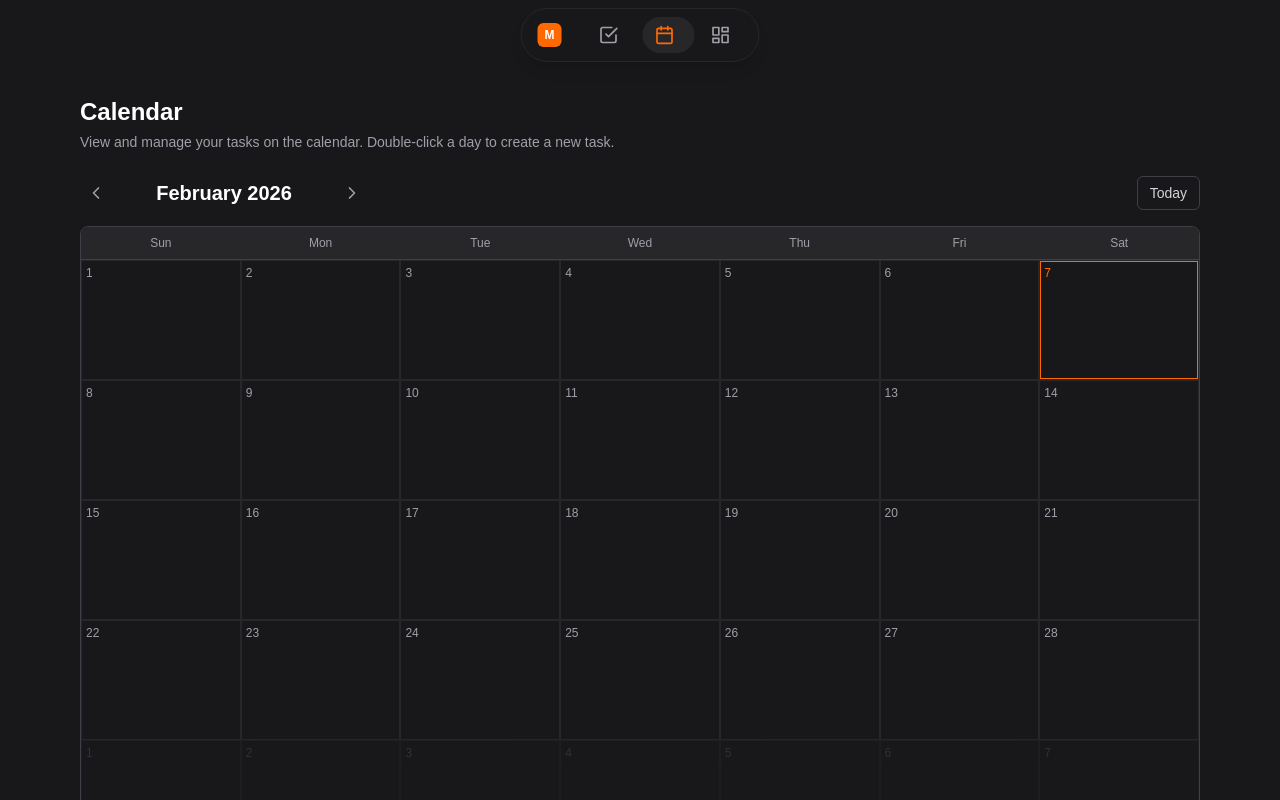
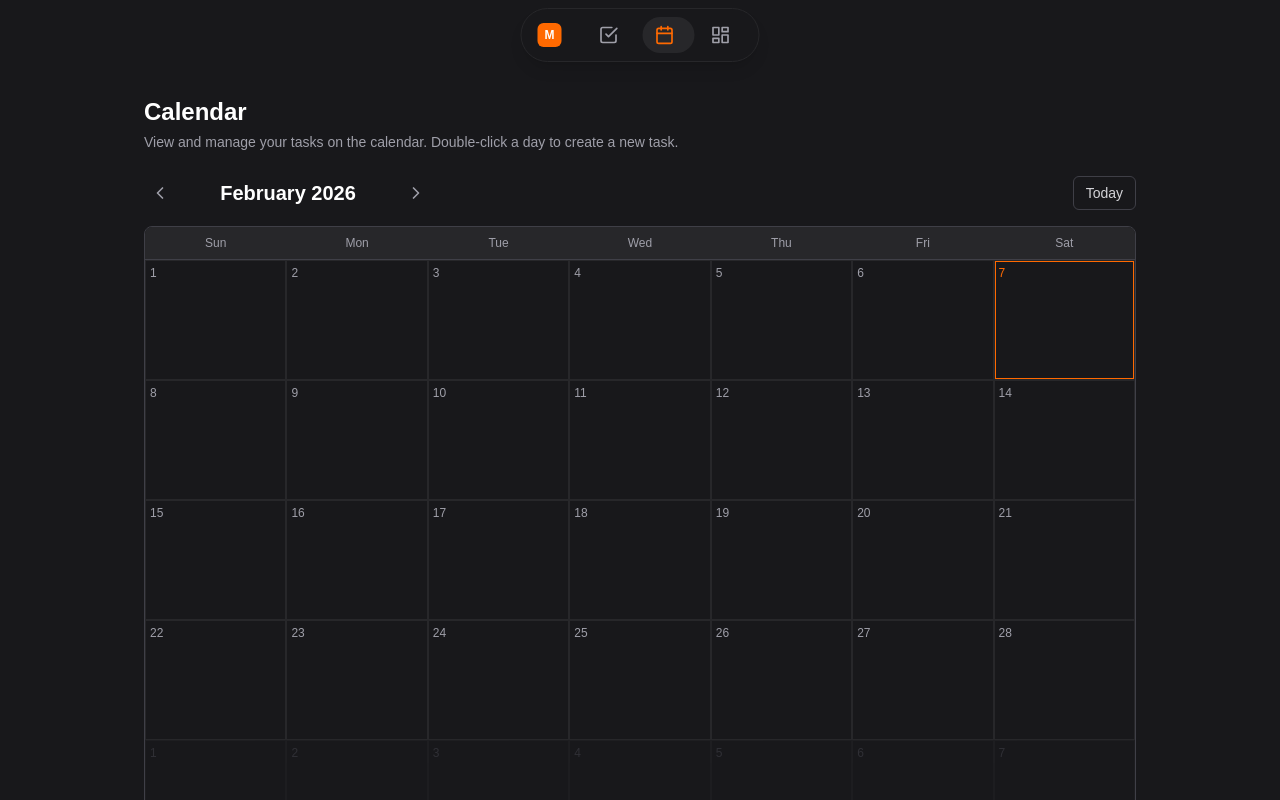
Before and after one commit to LoveMig6334/mc-todo, a Next.js app: page /calendar in a window 1280 px wide. Shown: the top 800 px of the page. Built offline with nearby package versions, Linux system fonts and the light colour scheme; a web font is replaced by a local one.

Commit message:
feat: implement calendar page with full calendar grid, month navigation, and task management features.

```diff
--- a/app/calendar/page.tsx
+++ b/app/calendar/page.tsx
@@ -86,7 +86,7 @@ export default function CalendarPage() {
     <div className="min-h-screen bg-zinc-900">
       <FloatingNav currentPath="/calendar" />
 
-      <main className="mx-auto max-w-6xl px-4 pb-8 pt-24">
+      <main className="mx-auto max-w-[80%] px-4 pb-8 pt-24">
         {/* Header */}
         <div className="mb-6">
           <h1 className="text-2xl font-bold text-white">Calendar</h1>
```
